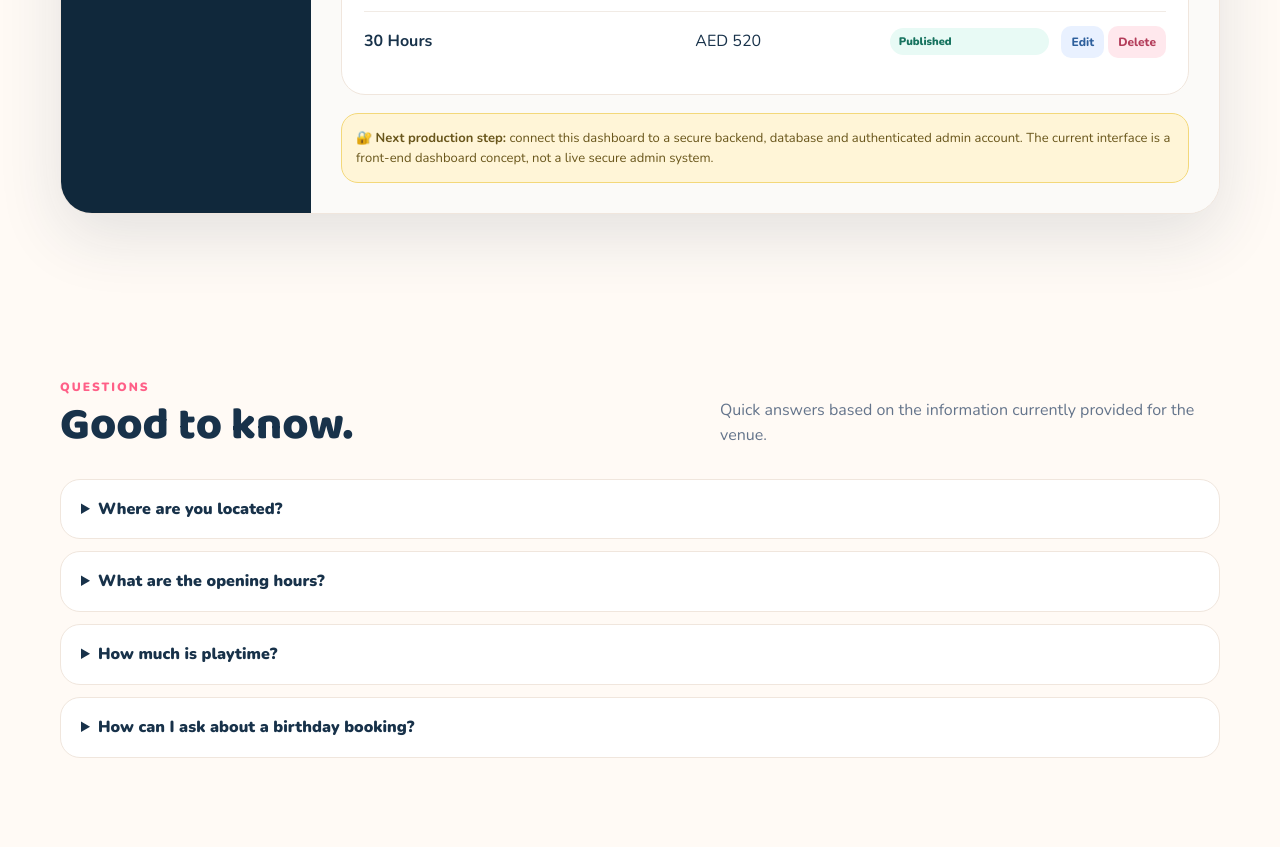
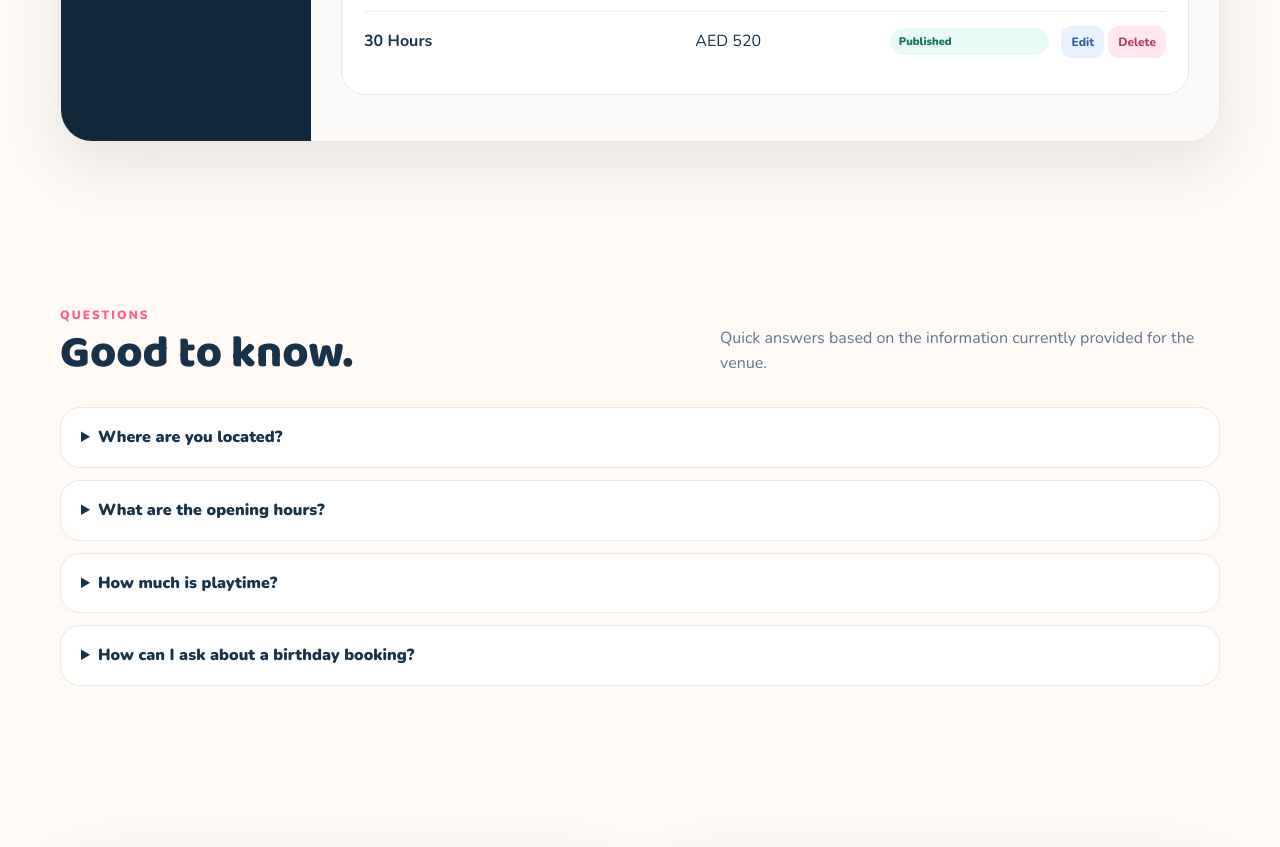
Before and after one commit to cryptowendesen-ux/rudhat-alsaadah-entertainment, a website: page public/index.html in a window 1280 px wide. Shown: the part 5592-6439 px from the top of the page. Drawn offline with nearby package versions, Linux system fonts and the light colour scheme.

Commit message:
Update index.html

```diff
--- a/public/index.html
+++ b/public/index.html
@@ -149,7 +149,7 @@ footer{background:#10283b;color:#fff;padding:45px 0 25px}.footergrid{display:fle
 <div class="data-row"><strong>Per Hour</strong><span>AED 20</span><span class="pill status">Published</span><span><button class="editbtn">Edit</button> <button class="deletebtn">Delete</button></span></div>
 <div class="data-row"><strong>30 Hours</strong><span>AED 520</span><span class="pill status">Published</span><span><button class="editbtn">Edit</button> <button class="deletebtn">Delete</button></span></div>
 </div>
-<div class="dash-note">🔐 <b>Next production step:</b> connect this dashboard to a secure backend, database and authenticated admin account. The current interface is a front-end dashboard concept, not a live secure admin system.</div>
+</div>
 </div></div>
 </div></section>
 
```
